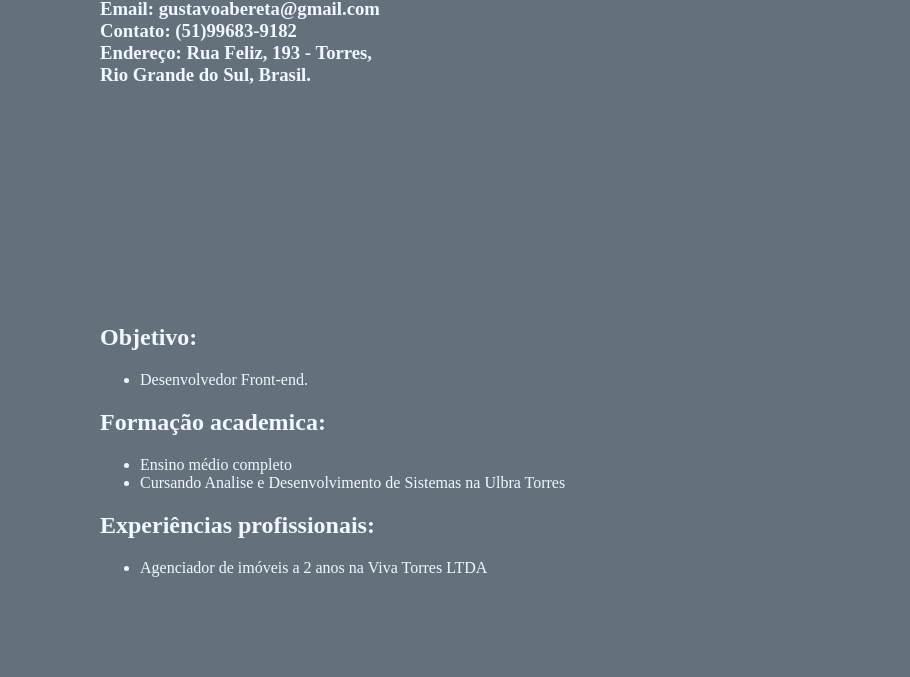
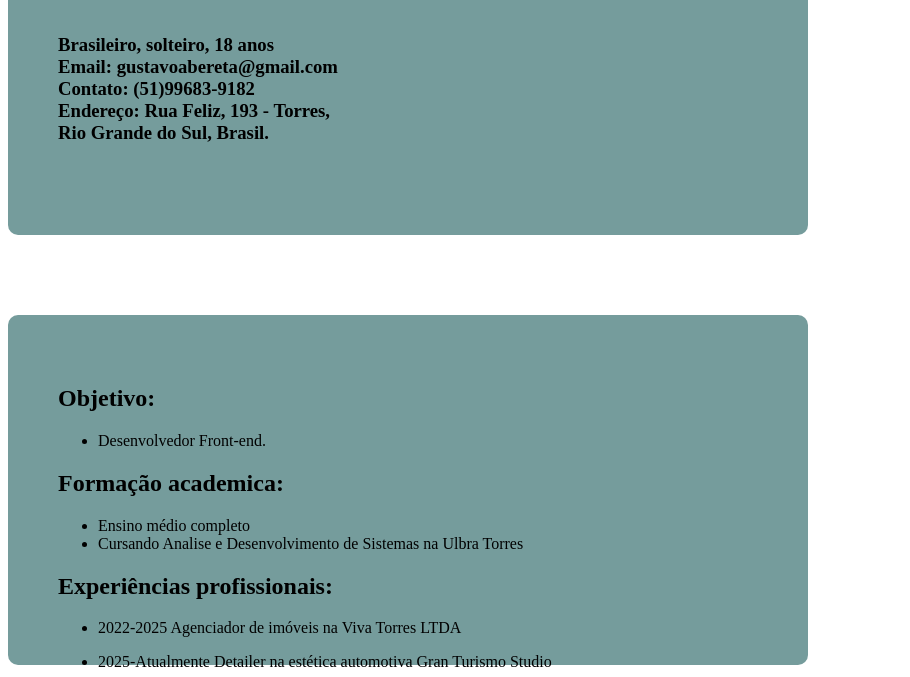
Before and after one commit to GuBereta/Front-end-curriculum, a plain HTML site: page index.html in a window 1280 px wide. Shown: the part 123-800 px from the top of the page, without its empty margins (0-910 px from the left). Drawn offline with Linux system fonts and the light colour scheme; files that its build step writes are made by us from their sources.

Commit message:
Add files via upload

```diff
--- a/index.html
+++ b/index.html
@@ -6,17 +6,20 @@
     <meta http-equiv="X-UA-Compatible" content="IE=edge">
     <meta name="viewport" content="width=device-width, initial-scale=1.0">
     <title>Curriculum Gustavo</title>
-    <link rel="stylesheet" href="./assets/style.css">
+    <link rel="stylesheet" href="./assets/css/style.css">
 </head>
 
 <body>
+
+    <div class="square">
+
+
 
         <div class="titulo">
             <h1>
                 Gustavo Andrade Bereta
             </h1>
         </div>
-
         <div class="texto1">
             <h3>
                 Brasileiro, solteiro, 18 anos <br>
@@ -26,35 +29,27 @@
                 Rio Grande do Sul, Brasil. <br>
             </h3>
         </div>
-
-    <div class="fotoperfil">
-        <img src="./assets/6a22bde181c2047e5ca6631c5f851213.jpg" alt="">
 </div>
-
-    <h2>
-        Objetivo:
-    </h2>
-
+        <!-- <div class="fotoperfil">
+        <img src="./assets/manuel.jpg" alt="">
+    </div> -->
+        <div class="squaretwo">
+            <h2>Objetivo: </h2>
             <ul>
                 <li> Desenvolvedor Front-end.</li>
             </ul>
-
-    <h2>
-        Formação academica:
-    </h2>
-
+            <h2>Formação academica:</h2>
             <ul>
                 <li> Ensino médio completo</li>
                 <li> Cursando Analise e Desenvolvimento de Sistemas na Ulbra Torres</li>
             </ul>
-
-    <h2>
-        Experiências profissionais:
-    </h2>
-
+            <h2>Experiências profissionais:</h2>
             <ul>
-        <li>Agenciador de imóveis a 2 anos na Viva Torres LTDA</li>
+                <li>2022-2025 Agenciador de imóveis na Viva Torres LTDA</li>
             </ul>
+            <ul>
+                <li>2025-Atualmente Detailer na estética automotiva Gran Turismo Studio</li>
+            </ul>
+        </div>
 </body>
-
 </html>
--- a/style.css
+++ b/style.css
@@ -1,9 +1,25 @@
 body {
-    background-color: rgb(100, 113, 124);
-    color: aliceblue;
-    margin-left: 100px;
+
+    justify-content: center;
+
 }
 
+.square {
+    background-color:rgb(117, 156, 156);
+    width: 700px;
+    height: 250px;
+    padding: 50px;
+    border-radius: 10px;
+}
+
+.squaretwo {
+    background-color:rgb(117, 156, 156);
+    width: 700px;
+    height: 250px;
+    padding: 50px;
+    border-radius: 10px;
+    margin-top: 80px;
+}
 .titulo {
     text-align: center;
 }
@@ -11,7 +27,7 @@ body {
 .fotoperfil {
     display: flex;
     height: 200px;
-    width: auto;
+    width: 100%;
     justify-content: end;
     }
 
```
Also changed, not shown: manuel.jpg (added). Lines whose indentation alone changed are shown as unchanged.
